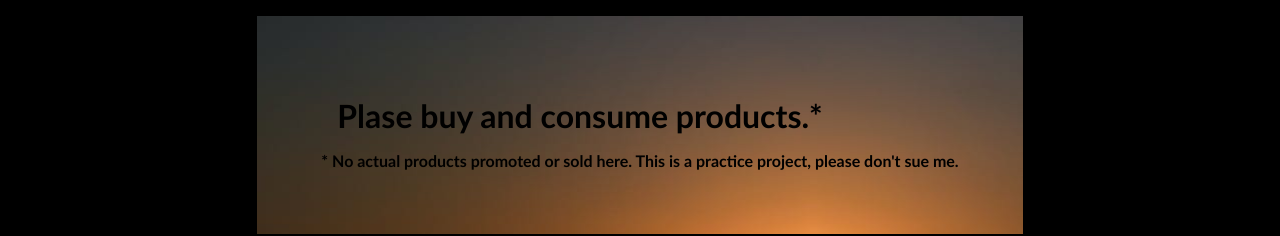
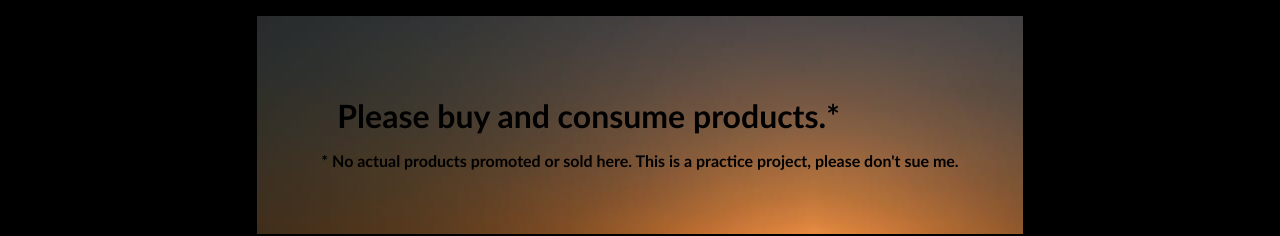
Before and after one commit to lobstercore/lobstercore.github.io, a plain HTML site: page wurddle/index.html in a window 1280 px wide. Shown: the top 236 px of the page. Drawn offline with Linux system fonts and the light colour scheme.

Commit message:
spelling correction

```diff
--- a/wurddle/index.html
+++ b/wurddle/index.html
@@ -15,7 +15,7 @@
     <div class="overlay close_modal"></div>
     <div class="adbar">
       <div class = 'ad'>
-        <h1>Plase buy and consume products.*</h1>
+        <h1>Please buy and consume products.*</h1>
         <p class="fine_print">* No actual products promoted or sold here.  This is a practice project, please don't sue me.</p>
       </div>
     </div>
```
